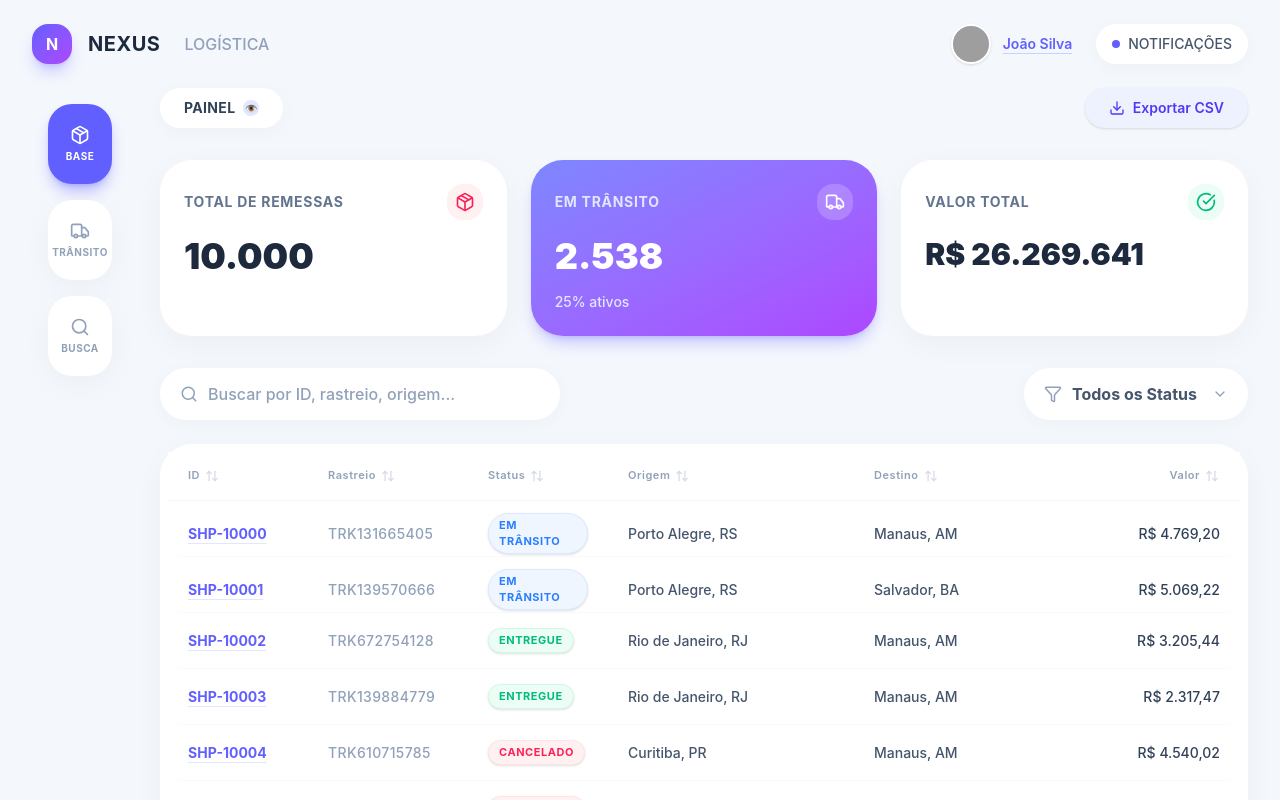
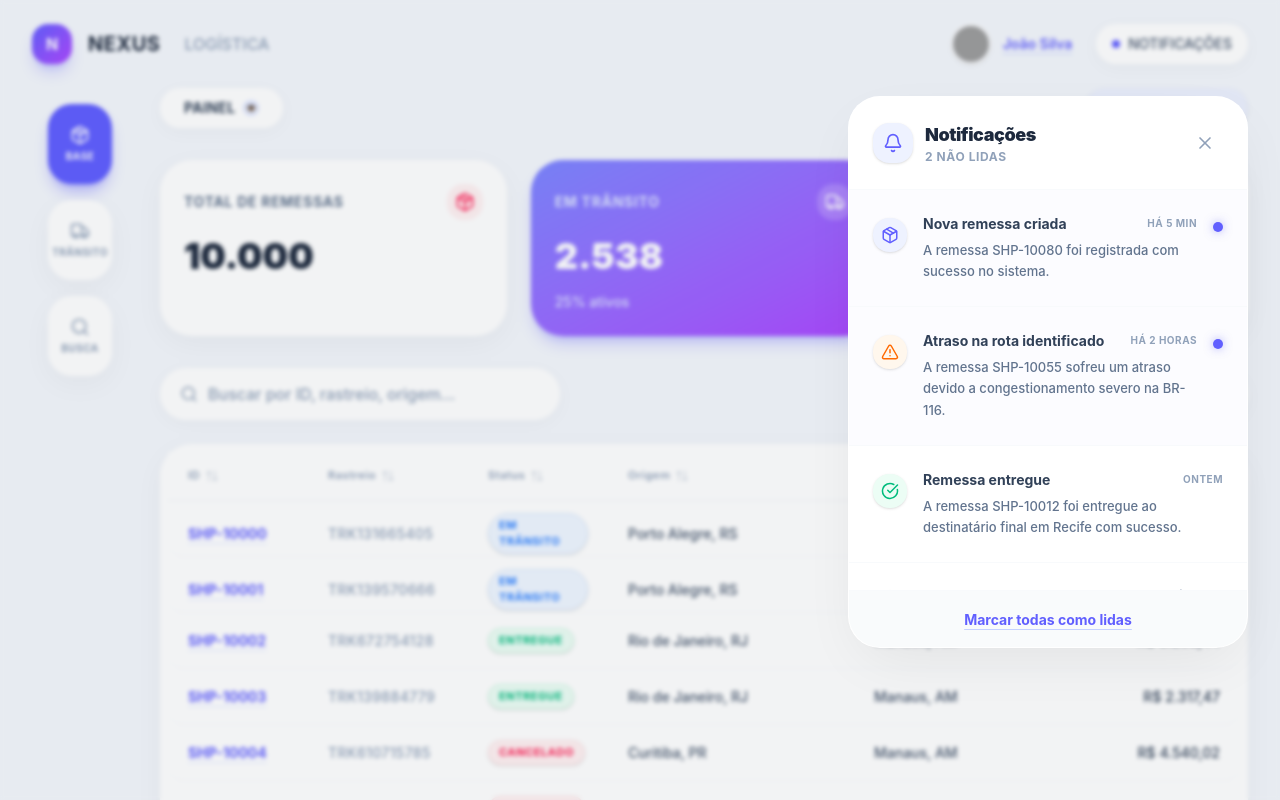
Before and after one commit to eleazar-nascimento/b2b-dashboard, a React (Vite) app: page /dashboard in a window 1280 px wide. Both pictures are taken after a click on the button "NOTIFICAÇÕES". Shown: the top 800 px of the page. Built offline with nearby package versions, Linux system fonts and the light colour scheme; grey boxes are pictures that could not be loaded.

Commit message:
feat: add NotificationModal component and integrate it into App for user notifications

```diff
--- a/src/App.tsx
+++ b/src/App.tsx
@@ -1,6 +1,8 @@
 import { BrowserRouter, Routes, Route, Navigate } from 'react-router-dom';
 import { QueryClient, QueryClientProvider } from '@tanstack/react-query';
+import { useState } from 'react';
 import { Dashboard } from './components/Dashboard';
+import { NotificationModal } from './components/NotificationModal';
 
 const queryClient = new QueryClient({
   defaultOptions: {
@@ -12,6 +14,7 @@ const queryClient = new QueryClient({
 });
 
 function App() {
+  const [isNotificationsOpen, setIsNotificationsOpen] = useState(false);
   return (
     <QueryClientProvider client={queryClient}>
       <BrowserRouter>
@@ -34,6 +37,7 @@ function App() {
               </div>
               <button
                 onClick={() => alert('Você não tem novas notificações no momento.')}
+                onClick={() => setIsNotificationsOpen(true)}
                 className="flex items-center gap-2 px-4 py-2.5 bg-white rounded-full shadow-[0_4px_20px_rgb(0,0,0,0.03)] text-sm font-medium text-slate-600 hover:text-indigo-500 active:scale-95 transition-all cursor-pointer"
               >
                 <div className="w-2 h-2 rounded-full bg-indigo-500"></div>
@@ -48,6 +52,11 @@ function App() {
               <Route path="/dashboard" element={<Dashboard />} />
             </Routes>
           </main>
+
+          <NotificationModal
+            isOpen={isNotificationsOpen}
+            onClose={() => setIsNotificationsOpen(false)}
+          />
         </div>
       </BrowserRouter>
     </QueryClientProvider>
--- /dev/null
+++ b/src/components/NotificationModal.tsx
@@ -0,0 +1,131 @@
+import { X, Bell, Package, AlertTriangle, CheckCircle } from 'lucide-react';
+import { useEffect } from 'react';
+
+interface NotificationModalProps {
+  isOpen: boolean;
+  onClose: () => void;
+}
+
+const mockNotifications = [
+  {
+    id: 1,
+    title: 'Nova remessa criada',
+    message: 'A remessa SHP-10080 foi registrada com sucesso no sistema.',
+    time: 'Há 5 min',
+    read: false,
+    type: 'info',
+    icon: Package
+  },
+  {
+    id: 2,
+    title: 'Atraso na rota identificado',
+    message: 'A remessa SHP-10055 sofreu um atraso devido a congestionamento severo na BR-116.',
+    time: 'Há 2 horas',
+    read: false,
+    type: 'warning',
+    icon: AlertTriangle
+  },
+  {
+    id: 3,
+    title: 'Remessa entregue',
+    message: 'A remessa SHP-10012 foi entregue ao destinatário final em Recife com sucesso.',
+    time: 'Ontem',
+    read: true,
+    type: 'success',
+    icon: CheckCircle
+  },
+  {
+    id: 4,
+    title: 'Relatório Mensal',
+    message: 'O relatório consolidado de remessas do último mês já está disponível para exportação.',
+    time: 'Há 2 dias',
+    read: true,
+    type: 'info',
+    icon: Bell
+  },
+];
+
+export function NotificationModal({ isOpen, onClose }: NotificationModalProps) {
+  useEffect(() => {
+    const handleEsc = (e: KeyboardEvent) => {
+      if (e.key === 'Escape') onClose();
+    };
+    if (isOpen) {
+      window.addEventListener('keydown', handleEsc);
+    }
+    return () => window.removeEventListener('keydown', handleEsc);
+  }, [isOpen, onClose]);
+
+  if (!isOpen) return null;
+
+  return (
+    <div className="fixed inset-0 z-50 flex items-start justify-end sm:pr-8 sm:pt-4 pointer-events-none">
+      {/* Soft Backdrop */}
+      <div
+        className="fixed inset-0 bg-slate-900/5 backdrop-blur-[2px] pointer-events-auto transition-opacity"
+        onClick={onClose}
+      />
+
+      {/* Popover/Modal */}
+      <div className="bg-white w-full max-w-[400px] rounded-[32px] shadow-[0_20px_60px_-15px_rgb(0,0,0,0.08)] pointer-events-auto relative z-10 mt-20 overflow-hidden flex flex-col border border-white/60">
+
+        {/* Header */}
+        <div className="p-6 border-b border-slate-50 flex items-center justify-between bg-white">
+          <div className="flex items-center gap-3">
+            <div className="p-2.5 bg-indigo-50 text-indigo-500 rounded-2xl shadow-sm">
+              <Bell size={20} />
+            </div>
+            <div>
+              <h2 className="text-lg font-black text-slate-800 tracking-tight">Notificações</h2>
+              <p className="text-xs font-bold text-slate-400 uppercase tracking-wider">2 não lidas</p>
+            </div>
+          </div>
+          <button
+            onClick={onClose}
+            className="p-2 text-slate-400 hover:text-indigo-500 hover:bg-indigo-50 rounded-full transition-colors active:scale-95"
+          >
+            <X size={20} />
+          </button>
+        </div>
+
+        {/* List */}
+        <div className="overflow-y-auto max-h-[50vh] custom-scrollbar bg-white">
+          {mockNotifications.map((notif) => {
+            const Icon = notif.icon;
+            return (
+              <div
+                key={notif.id}
+                className={`p-6 border-b border-slate-50 transition-colors hover:bg-slate-50/80 flex gap-4 cursor-pointer group ${!notif.read ? 'bg-indigo-50/20' : ''}`}
+              >
+                <div className={`mt-1 flex-shrink-0 p-2 rounded-2xl h-fit shadow-sm ${
+                  notif.type === 'success' ? 'bg-emerald-50 text-emerald-500' :
+                  notif.type === 'warning' ? 'bg-orange-50 text-orange-500' :
+                  'bg-indigo-50 text-indigo-500'
+                }`}>
+                  <Icon size={18} />
+                </div>
+                <div className="flex-1">
+                  <div className="flex items-start justify-between gap-2 mb-1.5">
+                    <h4 className="text-sm font-bold text-slate-700 group-hover:text-indigo-600 transition-colors">{notif.title}</h4>
+                    <span className="text-[10px] font-bold text-slate-400 uppercase tracking-wider flex-shrink-0 mt-0.5">{notif.time}</span>
+                  </div>
+                  <p className="text-[13px] text-slate-500 leading-relaxed font-medium">{notif.message}</p>
+                </div>
+                {!notif.read && (
+                  <div className="w-2.5 h-2.5 rounded-full bg-indigo-500 mt-2 flex-shrink-0 shadow-[0_0_10px_rgba(99,102,241,0.5)]" />
+                )}
+              </div>
+            );
+          })}
+        </div>
+
+        {/* Footer */}
+        <div className="p-4 bg-slate-50/80 text-center border-t border-slate-50">
+          <button className="text-sm font-bold text-indigo-500 hover:text-indigo-600 transition-colors underline underline-offset-4 decoration-indigo-200">
+            Marcar todas como lidas
+          </button>
+        </div>
+      </div>
+    </div>
+  );
+}
```
